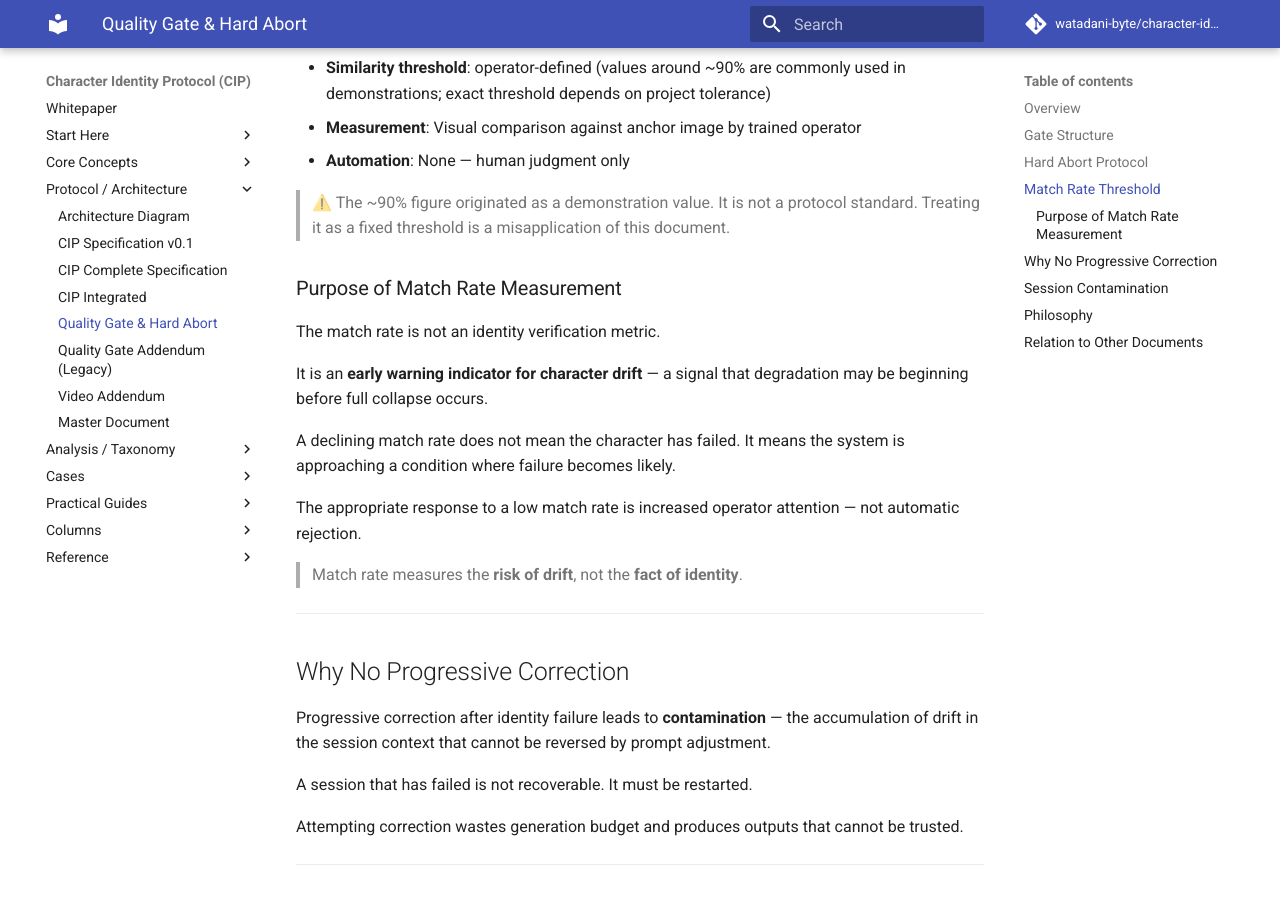
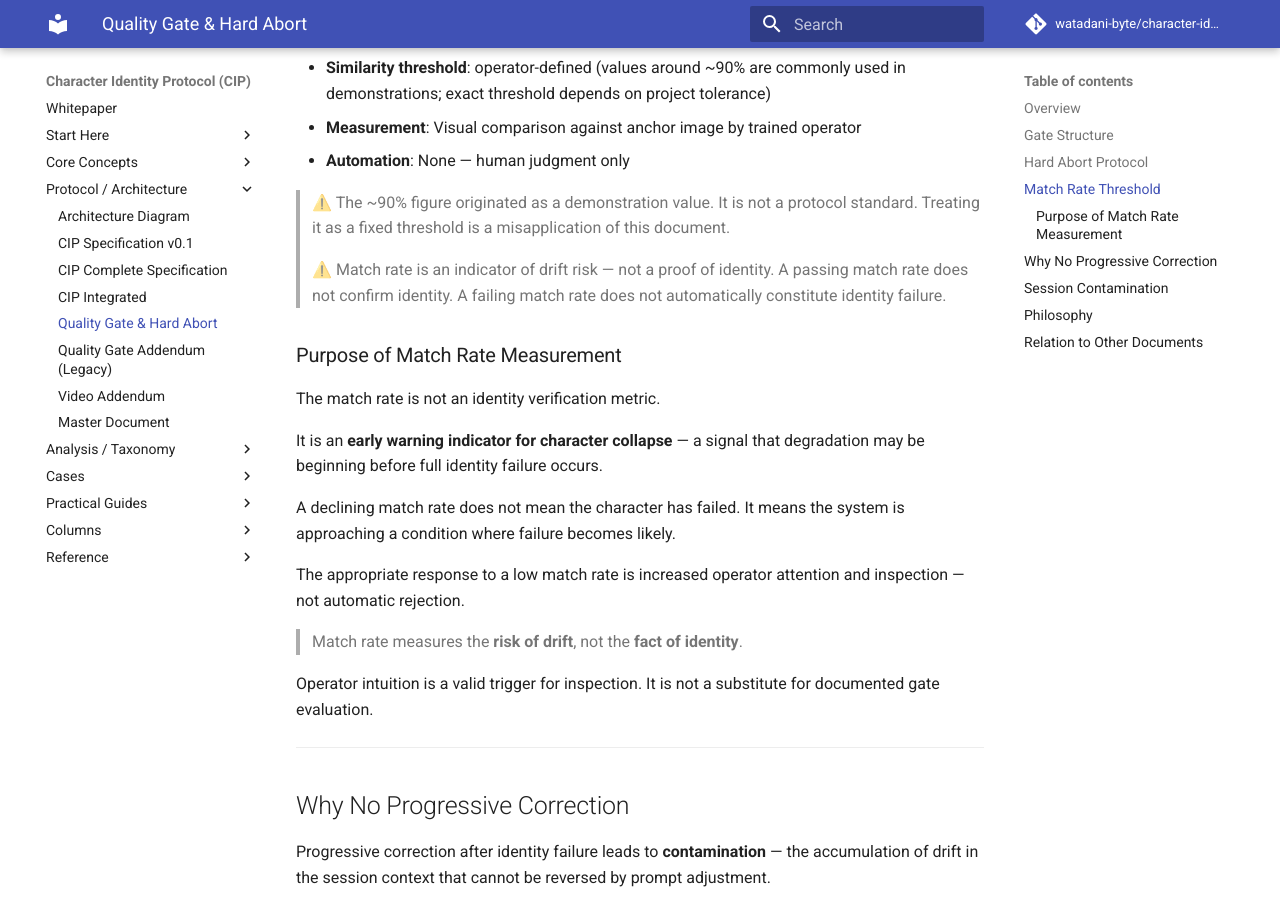
Before and after one commit to watadani-byte/character-identity-protocol, an MkDocs documentation site: the page built from docs/quality_gate_addendum.md, in a window 1280 px wide and 900 px high, scrolled down 1325 px. Built offline with MkDocs 1.6.1 and Material for MkDocs 9.7.7, drawn with Linux system fonts in a browser that asks for light colours; comment, search, counter and statistics services are not loaded.

Commit message:
quality_gate_addendum.md を更新

```diff
--- a/docs/quality_gate_addendum.md
+++ b/docs/quality_gate_addendum.md
@@ -52,18 +52,22 @@ When a gate failure is detected:
 - **Automation**: None — human judgment only
 
 > ⚠️ The ~90% figure originated as a demonstration value. It is not a protocol standard. Treating it as a fixed threshold is a misapplication of this document.
+>
+> ⚠️ Match rate is an indicator of drift risk — not a proof of identity. A passing match rate does not confirm identity. A failing match rate does not automatically constitute identity failure.
 
 ### Purpose of Match Rate Measurement
 
 The match rate is not an identity verification metric.
 
-It is an **early warning indicator for character drift** — a signal that degradation may be beginning before full collapse occurs.
+It is an **early warning indicator for character collapse** — a signal that degradation may be beginning before full identity failure occurs.
 
 A declining match rate does not mean the character has failed. It means the system is approaching a condition where failure becomes likely.
 
-The appropriate response to a low match rate is increased operator attention — not automatic rejection.
+The appropriate response to a low match rate is increased operator attention and inspection — not automatic rejection.
 
 > Match rate measures the **risk of drift**, not the **fact of identity**.
+
+Operator intuition is a valid trigger for inspection. It is not a substitute for documented gate evaluation.
 
 -----
 
```
